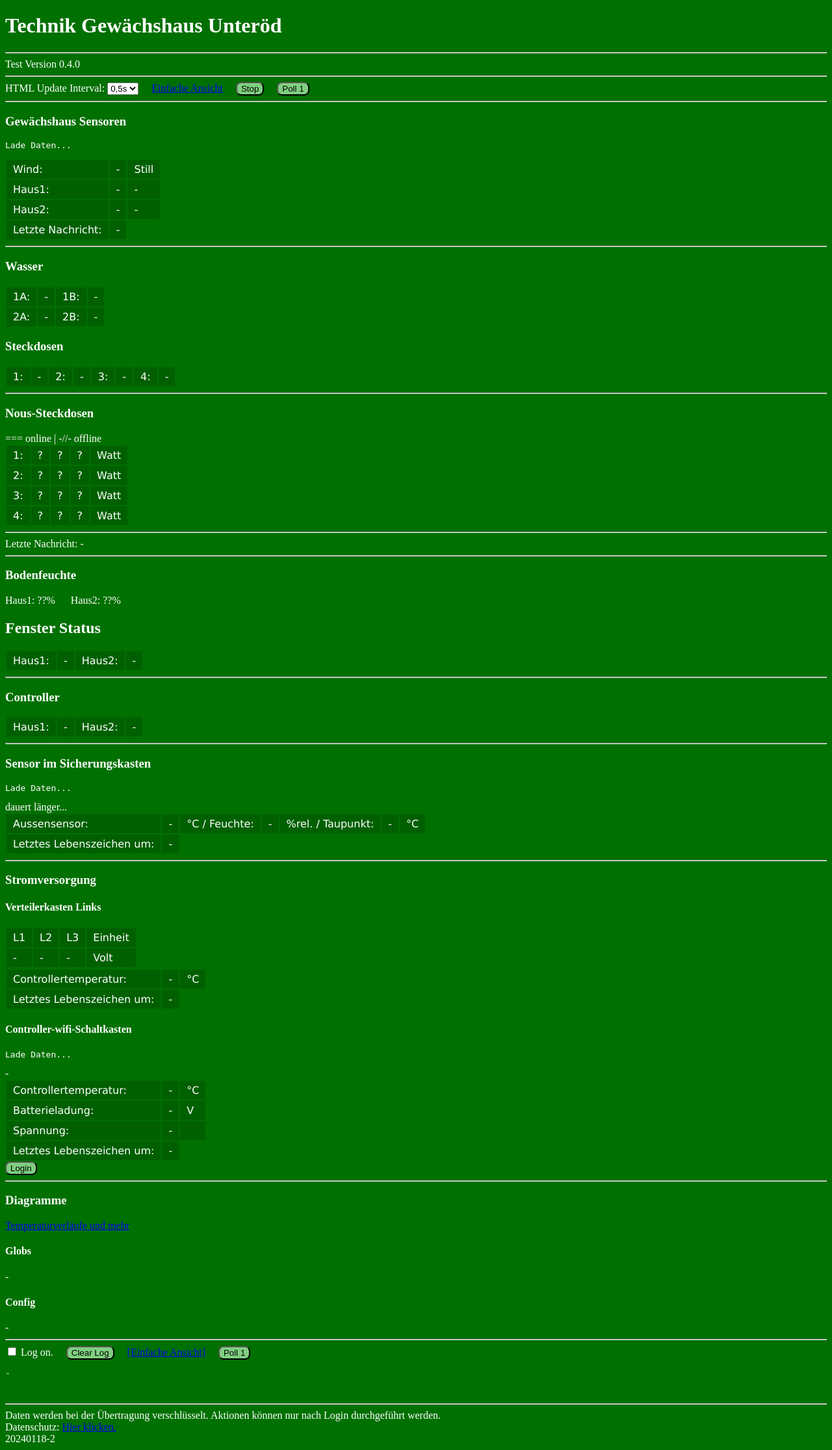
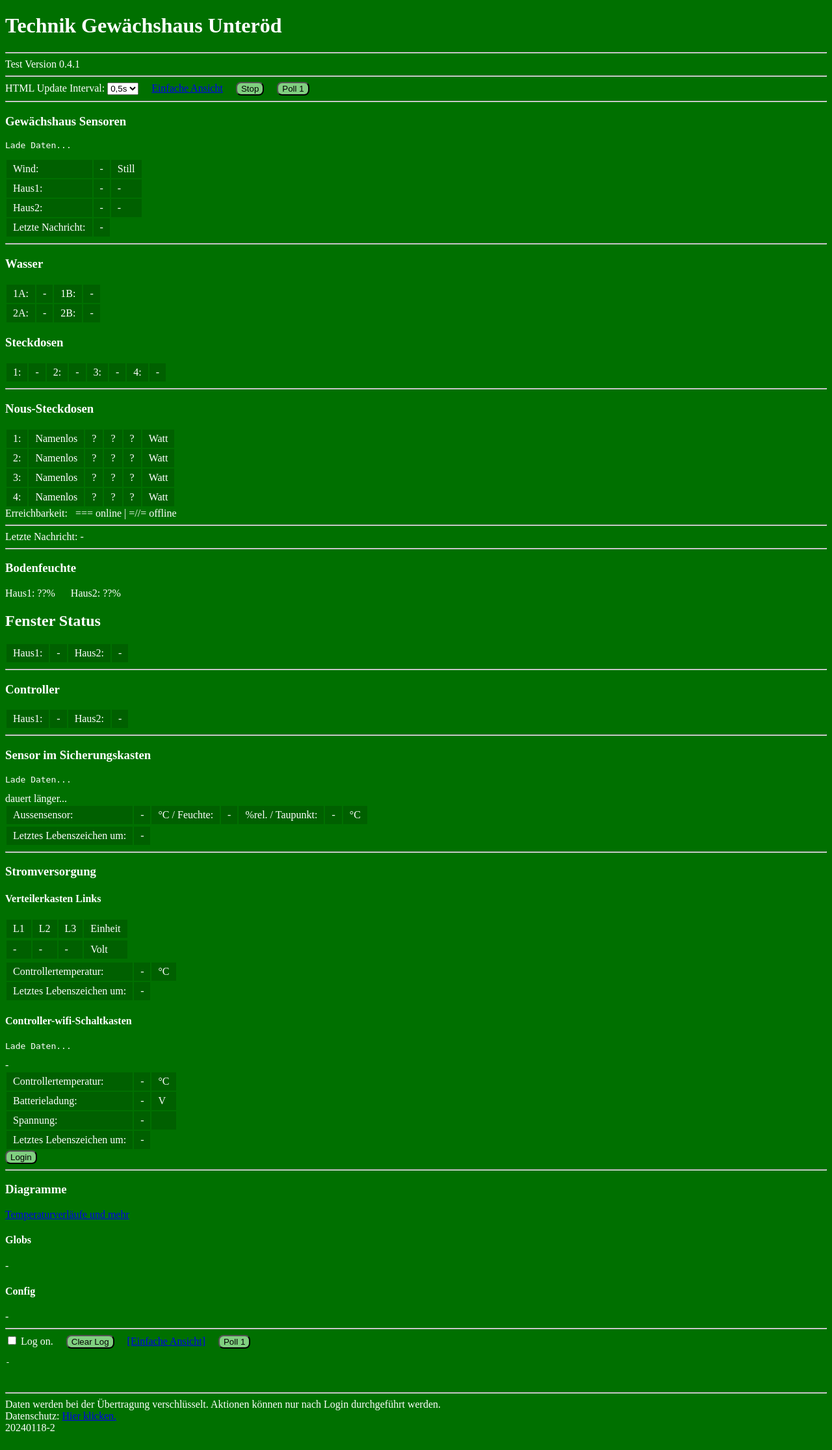
Before and after one commit to rundekugel/gwxhaus, a PHP site: page /tec1.php in a window 1280 px wide. Shown: the whole page at 65% size. After the commit the page ends 2202 px from the top, so only its background shows below. Run offline with PHP 8.4, Linux system fonts and the light colour scheme.

Commit message:
formating of funkdosenstatus
tools: byId() ; splitOnce()
style: beauty up
tec1:  FunkDosenNamen

```diff
--- a/Software/www-server/js/tools.js
+++ b/Software/www-server/js/tools.js
@@ -30,3 +30,11 @@ function zeitGmt(){
 const sleep_ms = (milliseconds) => { //use careful! problems on android.
   return new Promise(resolve => setTimeout(resolve, milliseconds))
 }
+
+function byId(id) { return document.getElementById(id); }
+
+function splitOnce(s, on) {
+   [first, ...rest] = s.split(on)
+   return [first, rest.length > 0? rest.join(on) : null]
+}
+//eof
--- a/Software/www-server/styles.css
+++ b/Software/www-server/styles.css
@@ -1,3 +1,5 @@
+// gwxhaus styles
+
 table, th, td {
     border: 2px solid #007000;
     border-collapse: collapse;
@@ -24,12 +26,30 @@ button{background-color: #80cf80; color:black; border-radius: 8px;}
 
 .redtext {background-color:#500000 ; color:red}
 
-.offline {background-color:#606060 ; color:#010101}
-.online {background-color:#008200 ; color:LightGreen}
-.off {color:white}
-.on { color:yellow}
+.offline {
+    background-color:#606060 ;
+    color:#010101;
+    font-weight: normal;
+}
+
+.online {
+    background-color:#008200 ;
+    color:LightGreen;
+}
+
+.off {
+    color:white;
+    font-weight: bold;
+}
+
+.on {
+    color:yellow;
+    font-weight: bold;
+}
 
 .wichtig {
   color: red;
   font-weight: bold;
 }
+
+//eof
--- a/Software/www-server/tec1.php
+++ b/Software/www-server/tec1.php
@@ -5,9 +5,9 @@
 <title>Technik Unter&ouml;d Gew&auml;chshaus</title>
 <!-- gwxhaus GUI test -->
 
-<link rel="stylesheet" type="text/css" href="styles.css"/>
+<link rel="stylesheet" type="text/css" href="styles.css?v=1.4"/>
 
-<script type="text/javascript" src="js/tools.js"></script>
+<script type="text/javascript" src="js/tools.js?v=1.1"></script>
 <script type="text/javascript" src="js/timer.js"></script>
 <script type="text/javascript" src="js/gAjax.js"></script>
 
@@ -25,6 +25,7 @@
   var m_ioGetFunkDosen = "fd.php";
   var m_ioGetFunkDosenAvail = "fdd.php";
   var m_ioGetFunkDosenPow = "fdp.php";
+  var m_ioGetFunkDosenNamen = "fdn.php";
 
   //cFileContent is the ajax callback
   oFileioSens = new cFileContent(iohdlSens);
@@ -33,6 +34,7 @@
   oFileioFunkDosenHdl = new cFileContent(vFDhdl);
   oFileioFDAHdl = new cFileContent(vFDhdl);
   oFileioFDPHdl = new cFileContent(vFDhdl);
+  oFileioFDNamenHdl = new cFileContent(vFDhdl);
   //--------------------------------------------
 
 
@@ -50,6 +52,7 @@
     oFileioFunkDosenHdl.load(m_ioGetFunkDosen);
     oFileioFDAHdl.load(m_ioGetFunkDosenAvail);
     oFileioFDPHdl.load(m_ioGetFunkDosenPow);
+    oFileioFDNamenHdl.load(m_ioGetFunkDosenNamen);
   }
 
   function timer1(){
@@ -235,54 +238,60 @@
   }//--------------------------------------------
 
   function vFDhdl(text){
-      //slw/gwx/nous/3/tele/LWT Online
+      // parse +/+/+/3/tele/LWT Online
       add2Log(text);
       if(text=="" || text.includes("<title>504 ")) { return;  }
       lines = text.split(/\r?\n|\r|\n/g);
       lines.forEach( line =>
       {
           try {
-            if(line.includes("/LWT")) {
-                var s=line.split("/")
-                var id=s[3].trim();
-                var v = line.split(" ")[1].trim();
+            var s0 = splitOnce(line," ");
+            var key = s0[0].trim();
+            var v = s0[1].trim();
+            var s = key.split("/");
+            var id = s[3].trim();
+            var online = (byId("fdd"+id).innerHTML == '===');  //this avoids flickering
+
+            if(key.includes("/LWT")) {
                 var e = document.getElementById("fddR"+id)
                 var e2 = document.getElementById("fdd"+id)
                 if(v=="Online") {
                     v= "===";
-                    e.classname = "online";
+                    e.classname = 'online';
                     e2.className = 'online';
                 }else if(v=="Offline") {
-                    v="-//-";
+                    v="=//=";
                     e.className = 'offline';
                     e2.className = 'offline';
-                }else{
-                    return;
-                }
+                    byId("fd"+id).className = 'offline';
+                }else{ return; }
                 write2Id("fdd"+id, v);
             }
-             if(line.includes("/SENSOR")) {
-                var s=line.split("/")
-                var id=s[3].trim();
-                var j = line.split(" ")[1].trim();
-                var jsn = JSON.parse(j);
+            if(key.includes("/SENSOR")) {
+                //var j = line.split(" ")[1].trim();
+                var jsn = JSON.parse(v);
                 p=jsn.ENERGY.Power
                 v=jsn.ENERGY.Voltage
                 write2Id("fdp"+id, p);
             }
-            if(line.includes("stat/POWER")) {
-                var s=line.split("/")
-                var id=s[3].trim();
-                var v = line.split(" ")[1].trim();
-                //var jsn = JSON.parse(text);
-                //v=jsn.POWER
+            if(key.includes("stat/POWER")) {
+                if(v=="ON" || v=="An")
+                    v="An";
+                else
+                    v="Aus";
                 write2Id("fd"+id, v);
-                if(v=="ON"){
-                    if(document.getElementById("fdd"+id).innerHTML == '===')
-                        document.getElementById("fd"+id).className = 'on';
-                 }
-                if(v=="OFF") document.getElementById("fd"+id).className = 'off';
+                if(online){
+                    if(v=="ON" || v=="An") {
+                        byId("fd"+id).className = 'on';
+                    }else{
+                        byId("fd"+id).className = 'off';
+                    }
+                }
             }
+            if(key.includes("/name")) {
+                write2Id("fdname"+id, v);
+            }
+
           } catch (error) {
               console.error(error);
           }
@@ -341,7 +350,7 @@
 
 <h1>Technik Gew&auml;chshaus Unter&ouml;d</h1>
 <hr>
-Test Version 0.4.0
+Test Version 0.4.1
 <hr>
 <!--label for="refresh">HTML Update Interval:</label-->
 HTML Update Interval:
@@ -416,11 +425,10 @@ if(isset($_SESSION["user"])) {
 <hr>
 
 <h3 id="funkdosen">Nous-Steckdosen</h3>
-=== online |  -//- offline
 <table>
 <?php
 for($i=1;$i<=4;$i++){
-    echo "<tr id='fddR".$i."'><td>".$i.":</td><td id='fd".$i."'>?</td><td id='fdd".$i."'>?</td>";
+    echo "<tr id='fddR".$i."'><td>".$i.":</td><td id='fdname".$i."'>Namenlos</td><td id='fd".$i."' >?</td><td id='fdd".$i."'>?</td>";
     echo "<td id='fdp".$i."'>?</td><td> Watt</td>";
     if(isset($_SESSION["user"])) {
         echo "<td>";
@@ -432,7 +440,7 @@ for($i=1;$i<=4;$i++){
 }
 ?>
 </table>
-
+Erreichbarkeit: &nbsp; === online |  =//= offline
 <hr>
 <!--
 Heartbeat: [<textbox id="hb">.</textbox>] <br>
```
